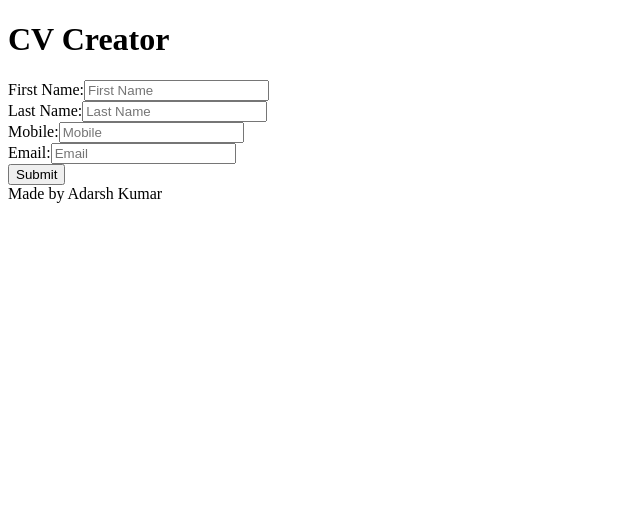
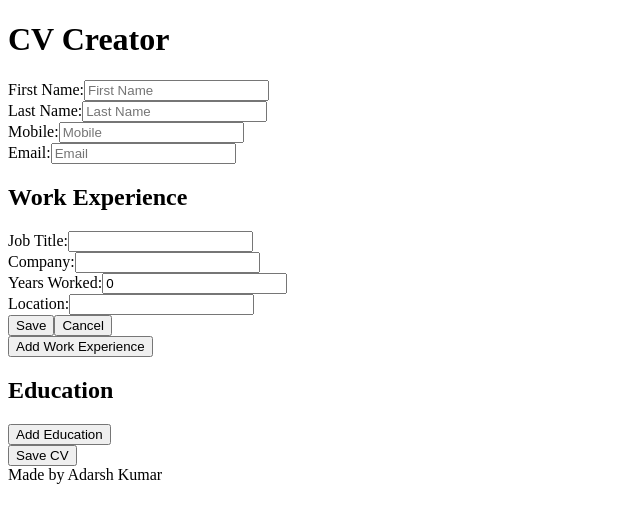
Before and after one commit to Adarshkumar03/CV-Project, a React (Create React App) app: page / in a window 1280 px wide. Shown: the top 522 px of the page, without its empty margins (0-640 px from the left). Built offline with nearby package versions, Linux system fonts and the light colour scheme.

Commit message:
update JobExp.js EducationalExp.js

```diff
--- a/src/App.js
+++ b/src/App.js
@@ -9,6 +9,9 @@ function App() {
     <div className="App">
       <Header />
       <GeneralInfo />
+      <JobExp />
+      <EducationalExp />
+      <button>Save CV</button>
       <Footer />
     </div>
   );
--- a/src/EducationalExp.js
+++ b/src/EducationalExp.js
@@ -1,10 +1,10 @@
 function EducationalExp() {
   return (
     <section>
-      <form>
-        <button type="submit">Submit</button>
-      </form>
-      <button type="button">Add</button>
+      <h2>Education</h2>
+      <button type="button">Add Education</button>
     </section>
   );
 }
+
+export default EducationalExp;
--- a/src/FormGroup.js
+++ b/src/FormGroup.js
@@ -2,7 +2,13 @@ function FormGroup(props) {
   return (
     <div className="form-group">
       <label>{props.label}</label>
-      <input type={props.type} placeholder={props.placeholder} />
+      <input
+        type={props.type}
+        placeholder={props.placeholder}
+        name={props.name}
+        value={props.value}
+        onChange={props.onChange}
+      />
     </div>
   );
 }
--- a/src/Generalnfo.js
+++ b/src/Generalnfo.js
@@ -8,7 +8,6 @@ function GeneralInfo() {
         <FormGroup label="Last Name:" type="text" placeholder="Last Name" />
         <FormGroup label="Mobile:" type="number" placeholder="Mobile" />
         <FormGroup label="Email:" type="email" placeholder="Email" />
-        <button type="submit">Submit</button>
       </form>
     </section>
   );
--- a/src/JobExp.js
+++ b/src/JobExp.js
@@ -0,0 +1,97 @@
+import { useState } from "react";
+import FormGroup from "./FormGroup";
+
+function JobExp() {
+  const [workEx, setWorkEx] = useState({
+    jobTitle: "",
+    company: "",
+    yearsWorked: 0,
+    location: ""
+  });
+
+  const [isFormActive, setIsFormActive] = useState(true);
+
+  const [workExArray, setWorkExArray] = useState([]);
+
+  const handleCancelCLick = () => {
+    setIsFormActive(false);
+  };
+
+  const addWorkExp = () => {
+    setIsFormActive(true);
+  };
+
+  const handleChange = (e) => {
+    let workTemp = workEx;
+    if (isNaN(e.target.value)) {
+      workTemp[e.target.name] += e.target.value;
+    } else {
+      workTemp[e.target.name] =
+        parseInt(workTemp[e.target.name]) + parseInt(e.target.value);
+    }
+    setWorkEx(workTemp);
+  };
+
+  const saveWork = (e) => {
+    e.preventDefault();
+    let temp = workExArray;
+    temp.push(workEx);
+    setWorkExArray(temp);
+    setWorkEx({ jobTitle: "", company: "", yearsWorked: 0, location: "" });
+    console.log(workExArray);
+  };
+
+  return (
+    <section>
+      <h2>Work Experience</h2>
+      {workExArray.map((work, index) => {
+        return (
+          <div key={index}>
+            <p>{work.jobTitle}</p>
+            <p>{work.company}</p>
+            <p>{work.yearsWorked}</p>
+            <p>{work.location}</p>
+            <hr />
+          </div>
+        );
+      })}
+      {isFormActive && (
+        <form>
+          <FormGroup
+            label="Job Title:"
+            type="text"
+            name="jobTitle"
+            value={workEx.jobTitle}
+            onChange={handleChange}
+          />
+          <FormGroup
+            label="Company:"
+            type="text"
+            name="company"
+            value={workEx.company}
+            onChange={handleChange}
+          />
+          <FormGroup
+            label="Years Worked:"
+            type="number"
+            name="yearsWorked"
+            value={workEx.yearsWorked}
+            onChange={handleChange}
+          />
+          <FormGroup
+            label="Location:"
+            type="text"
+            name="location"
+            value={workEx.location}
+            onChange={handleChange}
+          />
+          <button onClick={saveWork}>Save</button>
+          <button onClick={handleCancelCLick}>Cancel</button>
+        </form>
+      )}
+      <button onClick={addWorkExp}>Add Work Experience</button>
+    </section>
+  );
+}
+
+export default JobExp;
```
